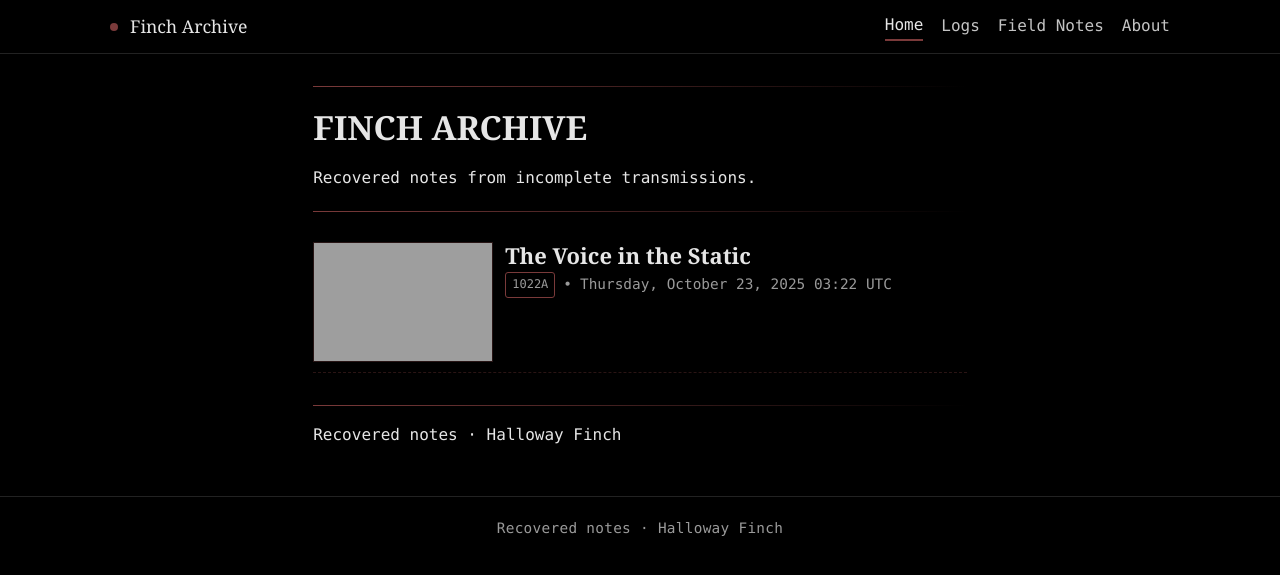
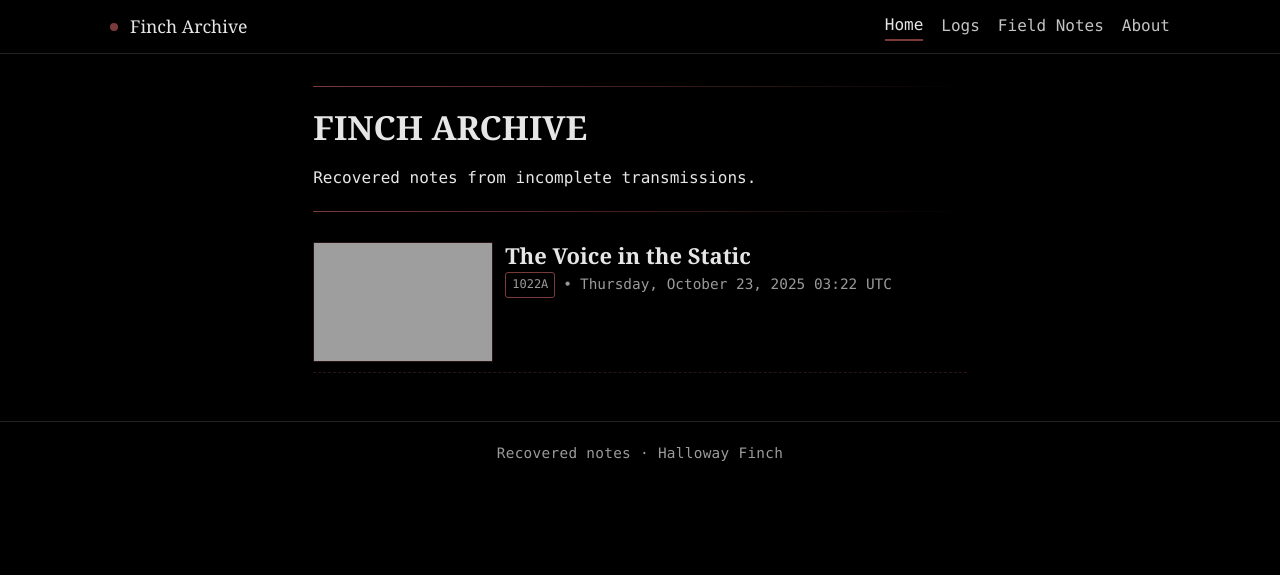
Before and after one commit to HallowayFinch/fincharchive.com, a Jekyll site: the page built from index.html, in a window 1280 px wide. Shown: the top 575 px of the page. Built offline with Jekyll 4.4.1, drawn with Linux system fonts in a browser that asks for light colours; grey boxes are pictures that could not be loaded.

Commit message:
Update index.html

```diff
--- a/index.html
+++ b/index.html
@@ -38,6 +38,4 @@ full_width: true
     </ul>
   {% endif %}
 
-  <div class="rule" style="margin-top:2rem;"></div>
-  <p>Recovered notes · Halloway Finch</p>
 </main>
```
